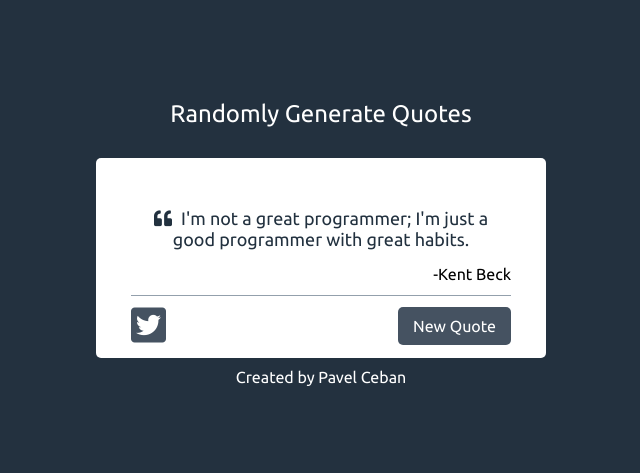
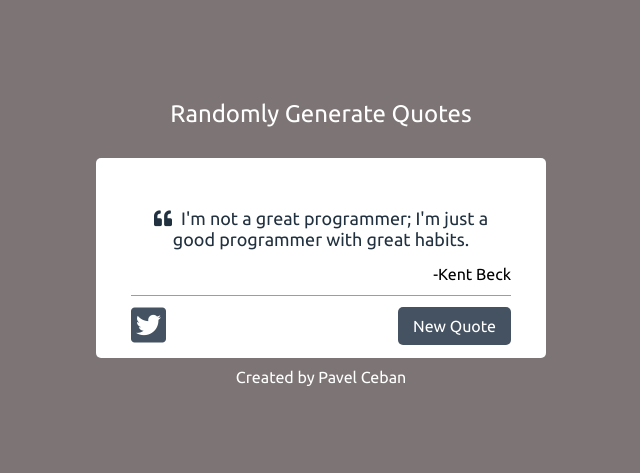
Before and after one commit to pavelceban/quoteMaker, a plain HTML site: page index.html in a window 1280 px wide. Shown: the whole page, without its empty margins (319-959 px from the left). Drawn offline with Linux system fonts and the light colour scheme.

Commit message:
Update styles.css

```diff
--- a/styles/styles.css
+++ b/styles/styles.css
@@ -9,7 +9,7 @@
 }
 
 body {
-    background-color: #23313f;
+    background-color: #7d7575;
     height: 100vh;
     justify-content: center;
     align-items: center;
```
